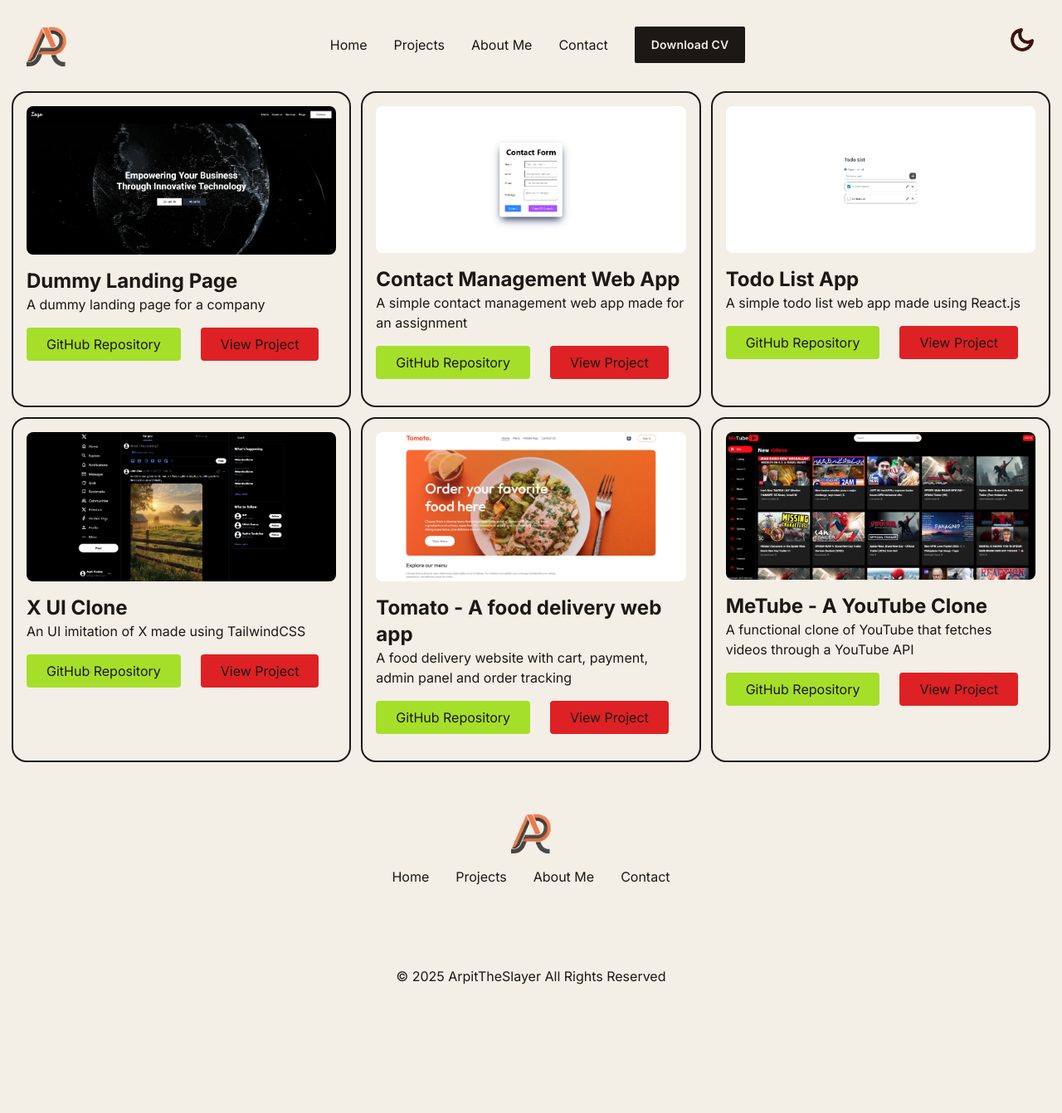
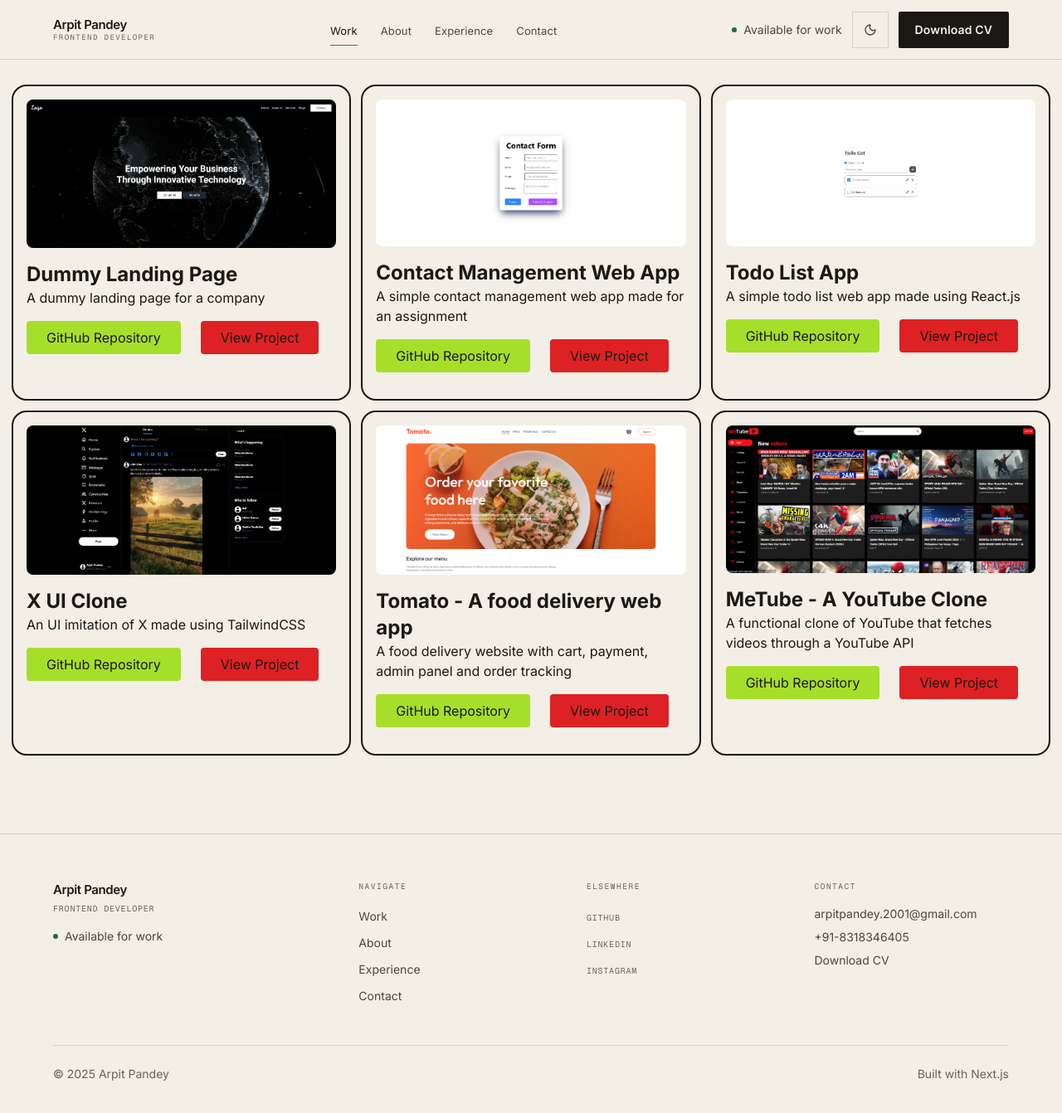
Before and after one commit to ArpitTheSlayer/portfolio-website, a Next.js app: page /projects in a window 1280 px wide. Shown: the top 1342 px of the page at 83% size. Before the commit the page ends 1205 px from the top, so only its background shows below. Built offline with nearby package versions, Linux system fonts and the light colour scheme.

Commit message:
feat(nav): rebuild header and footer for the signal system

```diff
--- a/components/Footer.tsx
+++ b/components/Footer.tsx
@@ -1,126 +1,91 @@
-"use client";
+import Link from "next/link";
+import { profile } from "@/lib/profile";
+import SocialLinks from "./SocialLinks";
 
-import Image from "next/image";
-import logoLight from "@/assets/svg/Logo-Light.svg";
-import logoDark from "@/assets/svg/Logo-Dark.svg";
-import Link from "next/link";
-import { useTheme } from "next-themes";
-import { useEffect, useState } from "react";
+const footerNav = [
+  { label: "Work", href: "/projects" },
+  { label: "About", href: "/#about" },
+  { label: "Experience", href: "/#experience" },
+  { label: "Contact", href: "/contact" },
+];
 
-const Footer = () => {
-  const [isHydrationFinished, setIsHydrationFinished] = useState(false)
-  const { theme } = useTheme();
+export default function Footer() {
+  return (
+    <footer className="mt-24 border-t border-line">
+      <div className="mx-auto max-w-site px-6 py-14 md:px-10 lg:px-16">
+        <div className="grid gap-10 md:grid-cols-2 lg:grid-cols-[1.4fr_1fr_1fr_1fr]">
+          <div>
+            <p className="text-[15px] font-semibold tracking-tight text-ink">
+              {profile.name}
+            </p>
+            <p className="mt-1 font-mono text-meta uppercase text-muted">
+              {profile.role}
+            </p>
+            <p className="mt-4 flex items-center gap-2 text-sm text-ink-soft">
+              <span aria-hidden="true" className="size-1.5 rounded-full bg-ok" />
+              <span>{profile.availability}</span>
+            </p>
+          </div>
 
-  useEffect(() => {
-    setIsHydrationFinished(true)
-  }, [])
+          <div>
+            <p className="font-mono text-label uppercase text-muted">Navigate</p>
+            <ul className="mt-4 flex flex-col gap-2">
+              {footerNav.map((item) => (
+                <li key={item.href}>
+                  <Link
+                    href={item.href}
+                    className="text-sm text-ink-soft underline-offset-4 transition-colors hover:text-accent-ink hover:underline"
+                  >
+                    {item.label}
+                  </Link>
+                </li>
+              ))}
+            </ul>
+          </div>
 
+          <div>
+            <p className="font-mono text-label uppercase text-muted">Elsewhere</p>
+            <div className="mt-4">
+              <SocialLinks className="flex flex-col gap-2" />
+            </div>
+          </div>
 
-  return (
-    <div className="mt-8">
-      <div className="bg-tia-maria-100 dark:bg-tia-maria-900 flex flex-col items-center py-8">
-        <Link href={"/"}>
-          {(isHydrationFinished) && <Image
-            src={theme === "dark" ? logoDark : logoLight}
-            alt="Logo"
-            className="size-8 md:size-12 mb-4"
-          />}
-        </Link>
-        <ul className="flex flex-col md:flex-row gap-4 md:gap-8 items-center">
-          <li className="text-h3 hover:underline">
-            <Link href={"/"}>Home</Link>
+          <div>
+            <p className="font-mono text-label uppercase text-muted">Contact</p>
+            <ul className="mt-4 flex flex-col gap-2 text-sm">
+              <li>
+                <a
+                  href={`mailto:${profile.email}`}
+                  className="text-ink-soft underline-offset-4 transition-colors hover:text-accent-ink hover:underline"
+                >
+                  {profile.email}
+                </a>
               </li>
-          <li className="text-h3 hover:underline">
-            <Link href={"/projects"}>Projects</Link>
+              <li>
+                <a
+                  href={profile.phoneHref}
+                  className="text-ink-soft underline-offset-4 transition-colors hover:text-accent-ink hover:underline"
+                >
+                  {profile.phone}
+                </a>
               </li>
-          <li className="text-h3 hover:underline">
-            <Link href={"/#about"}>About Me</Link>
-          </li>
-          <li className="text-h3 hover:underline">
-            <Link href={"/contact"}>Contact</Link>
+              <li>
+                <a
+                  href={profile.cv}
+                  className="text-ink-soft underline-offset-4 transition-colors hover:text-accent-ink hover:underline"
+                >
+                  Download CV
+                </a>
               </li>
             </ul>
-        <div className="flex gap-4 justify-center mt-4">
-          <Link href={"https://github.com/arpittheslayer"} target="_blank">
-            <svg
-              fill="none"
-              width="32"
-              height="32"
-              viewBox="0 0 32 32"
-              xmlns="http://www.w3.org/2000/svg"
-              className="stroke-tia-maria-950 dark:stroke-tia-maria-50"
-            >
-              <path
-                d="M12.0001 25.3333C5.33341 27.3333 5.33341 22 2.66675 21.3333M21.3334 29.3333V24.1733C21.3834 23.5375 21.2975 22.8984 21.0814 22.2984C20.8653 21.6984 20.524 21.1512 20.0801 20.6933C24.2667 20.2267 28.6667 18.64 28.6667 11.36C28.6664 9.49843 27.9503 7.70826 26.6667 6.36C27.2746 4.73134 27.2316 2.93113 26.5467 1.33333C26.5467 1.33333 24.9734 0.866665 21.3334 3.30666C18.2774 2.47843 15.0561 2.47843 12.0001 3.30666C8.36008 0.866665 6.78675 1.33333 6.78675 1.33333C6.10192 2.93113 6.05894 4.73134 6.66675 6.36C5.37358 7.71826 4.65678 9.52462 4.66675 11.4C4.66675 18.6267 9.06675 20.2133 13.2534 20.7333C12.8147 21.1866 12.4764 21.7272 12.2605 22.3199C12.0446 22.9126 11.9558 23.5441 12.0001 24.1733V29.3333"
-                strokeWidth="2.5"
-                strokeLinecap="round"
-                strokeLinejoin="round"
-              />
-            </svg>
-          </Link>
-          <Link href={"https://linkedin.com/in/arpittheslayer"} target="_blank">
-            <svg
-              fill="none"
-              width="32"
-              height="32"
-              viewBox="0 0 32 32"
-              xmlns="http://www.w3.org/2000/svg"
-              className="stroke-tia-maria-950 dark:stroke-tia-maria-50"
-            >
-              <path
-                d="M21.3334 10.6667C23.4551 10.6667 25.49 11.5095 26.9903 13.0098C28.4906 14.5101 29.3334 16.5449 29.3334 18.6667V28H24.0001V18.6667C24.0001 17.9594 23.7191 17.2811 23.219 16.781C22.7189 16.2809 22.0407 16 21.3334 16C20.6262 16 19.9479 16.2809 19.4478 16.781C18.9477 17.2811 18.6667 17.9594 18.6667 18.6667V28H13.3334V18.6667C13.3334 16.5449 14.1763 14.5101 15.6766 13.0098C17.1769 11.5095 19.2117 10.6667 21.3334 10.6667Z"
-                strokeWidth="2.5"
-                strokeLinecap="round"
-                strokeLinejoin="round"
-              />
-              <path
-                d="M8.00008 12H2.66675V28H8.00008V12Z"
-                strokeWidth="2.5"
-                strokeLinecap="round"
-                strokeLinejoin="round"
-              />
-              <path
-                d="M5.33341 7.99999C6.80617 7.99999 8.00008 6.80608 8.00008 5.33332C8.00008 3.86056 6.80617 2.66666 5.33341 2.66666C3.86066 2.66666 2.66675 3.86056 2.66675 5.33332C2.66675 6.80608 3.86066 7.99999 5.33341 7.99999Z"
-                strokeWidth="2.5"
-                strokeLinecap="round"
-                strokeLinejoin="round"
-              />
-            </svg>
-          </Link>{" "}
-          <Link href={"https://instagram.com/arpittheslayer"} target="_blank">
-            <svg
-              fill="none"
-              width="32"
-              height="32"
-              viewBox="0 0 32 32"
-              xmlns="http://www.w3.org/2000/svg"
-              className="stroke-tia-maria-950 dark:stroke-tia-maria-50"
-            >
-              <path
-                d="M23.3334 8.66666H23.3467M9.33341 2.66666H22.6667C26.3486 2.66666 29.3334 5.65142 29.3334 9.33332V22.6667C29.3334 26.3486 26.3486 29.3333 22.6667 29.3333H9.33341C5.65152 29.3333 2.66675 26.3486 2.66675 22.6667V9.33332C2.66675 5.65142 5.65152 2.66666 9.33341 2.66666ZM21.3334 15.16C21.498 16.2697 21.3084 17.4029 20.7918 18.3987C20.2751 19.3944 19.4576 20.2019 18.4556 20.7062C17.4536 21.2106 16.318 21.3861 15.2105 21.2079C14.1029 21.0297 13.0798 20.5068 12.2865 19.7135C11.4933 18.9203 10.9704 17.8972 10.7922 16.7896C10.614 15.6821 10.7895 14.5465 11.2938 13.5445C11.7982 12.5425 12.6057 11.725 13.6014 11.2083C14.5971 10.6916 15.7304 10.5021 16.8401 10.6667C17.972 10.8345 19.0199 11.3619 19.829 12.1711C20.6381 12.9802 21.1656 14.0281 21.3334 15.16Z"
-                strokeWidth="2"
-                strokeLinecap="round"
-                strokeLinejoin="round"
-              />
-            </svg>
-          </Link>
           </div>
         </div>
-      <div className="bg-tia-maria-950 dark:bg-tia-maria-50">
-        <p className="text-tia-maria-50 dark:text-tia-maria-950 text-h3 text-center py-4">
-          © 2025{" "}
-          <Link
-            href={"https://github.com/arpittheslayer"}
-            target="_blank"
-            className="text-tia-maria-500 hover:underline"
-          >
-            ArpitTheSlayer
-          </Link>{" "}
-          All Rights Reserved
-        </p>
+
+        <div className="mt-12 flex flex-col gap-3 border-t border-line pt-6 text-sm text-muted sm:flex-row sm:justify-between">
+          <p>© {new Date().getFullYear()} {profile.name}</p>
+          <p>Built with Next.js</p>
         </div>
       </div>
+    </footer>
   );
-};
-
-export default Footer;
+}
--- a/components/Navbar.tsx
+++ b/components/Navbar.tsx
@@ -1,91 +1,226 @@
 "use client";
 
-import Image from "next/image";
-import logoLight from "@/assets/svg/Logo-Light.svg";
-import logoDark from "@/assets/svg/Logo-Dark.svg";
-import moon from "@/assets/svg/Moon.svg";
-import sun from "@/assets/svg/Sun.svg";
+import { useEffect, useRef, useState } from "react";
+import Link from "next/link";
+import { usePathname } from "next/navigation";
+import { Menu, X } from "lucide-react";
 import Button from "./Button";
-import { useEffect, useState } from "react";
-import Link from "next/link";
-import { useTheme } from "next-themes";
+import ThemeToggle from "./ThemeToggle";
 
-const NavLinks = () => {
+const navItems = [
+  { label: "Work", href: "/projects" },
+  { label: "About", href: "/#about" },
+  { label: "Experience", href: "/#experience" },
+  { label: "Contact", href: "/contact" },
+];
+
+function NavLinks({
+  activeHref,
+  onItemClick,
+  mobile = false,
+}: {
+  activeHref: string;
+  onItemClick?: () => void;
+  mobile?: boolean;
+}) {
   return (
-    <ul className="flex flex-col md:flex-row gap-4 md:gap-8 items-center">
-      <li className="text-h3 hover:underline">
-        <Link href={"/"}>Home</Link>
-      </li>
-      <li className="text-h3 hover:underline">
-        <Link href={"/projects"}>Projects</Link>
-      </li>
-      <li className="text-h3 hover:underline">
-        <Link href={"/#about"}>About Me</Link>
-      </li>
-      <li className="text-h3 hover:underline">
-        <Link href={"/contact"}>Contact</Link>
-      </li>
-      <Button text={"Download CV"} link={"/Resume.pdf"} />
+    <ul className={mobile ? "flex flex-col" : "flex items-center gap-7"}>
+      {navItems.map((item) => {
+        const isActive = activeHref === item.href;
+        return (
+          <li key={item.href}>
+            <Link
+              href={item.href}
+              onClick={onItemClick}
+              aria-current={isActive ? "page" : undefined}
+              className={
+                mobile
+                  ? `flex min-h-11 items-center border-b border-line text-lg transition-colors ${
+                      isActive ? "text-accent-ink" : "text-ink hover:text-accent-ink"
+                    }`
+                  : `relative py-2 text-[13px] tracking-[0.01em] transition-colors ${
+                      isActive
+                        ? "text-ink after:absolute after:inset-x-0 after:-bottom-[2px] after:h-px after:bg-accent"
+                        : "text-ink-soft hover:text-ink"
+                    }`
+              }
+            >
+              {item.label}
+            </Link>
+          </li>
+        );
+      })}
     </ul>
   );
-};
+}
 
-const Navbar = () => {
+export default function Navbar() {
   const [showMenu, setShowMenu] = useState(false);
-  const [isHydrationFinished, setIsHydrationFinished] = useState(false)
-  const { theme, setTheme } = useTheme();
+  const pathname = usePathname();
+  const [activeSection, setActiveSection] = useState("");
+  const triggerRef = useRef<HTMLButtonElement>(null);
+  const panelRef = useRef<HTMLDivElement>(null);
+
+  const activeHref =
+    pathname === "/"
+      ? activeSection
+      : pathname.startsWith("/projects")
+        ? "/projects"
+        : pathname === "/contact"
+          ? "/contact"
+          : "";
 
   useEffect(() => {
-    setIsHydrationFinished(true)
-  }, [])
+    if (pathname !== "/") return;
 
+    const handleScroll = () => {
+      const sections = ["experience", "about"];
+      const scrollPosition = window.scrollY + 140;
+
+      let current = "";
+      for (const sectionId of sections) {
+        const el = document.getElementById(sectionId);
+        if (el && scrollPosition >= el.offsetTop) {
+          current = `/#${sectionId}`;
+          break;
+        }
+      }
+      setActiveSection((prev) => (prev !== current ? current : prev));
+    };
+
+    window.addEventListener("scroll", handleScroll, { passive: true });
+    window.addEventListener("hashchange", handleScroll);
+    return () => {
+      window.removeEventListener("scroll", handleScroll);
+      window.removeEventListener("hashchange", handleScroll);
+    };
+  }, [pathname]);
+
+  useEffect(() => {
+    if (!showMenu) return;
+    const panel = panelRef.current;
+    if (!panel) return;
+
+    const previousOverflow = document.body.style.overflow;
+    document.body.style.overflow = "hidden";
+
+    const focusables = () =>
+      Array.from(
+        panel.querySelectorAll<HTMLElement>(
+          'a[href], button:not([disabled]), [tabindex]:not([tabindex="-1"])'
+        )
+      ).filter((element) => element.offsetParent !== null);
+
+    focusables()[0]?.focus();
+
+    const handleKeyDown = (event: KeyboardEvent) => {
+      if (event.key === "Escape") {
+        event.preventDefault();
+        setShowMenu(false);
+        triggerRef.current?.focus();
+        return;
+      }
+      if (event.key !== "Tab") return;
+      const items = focusables();
+      if (items.length === 0) return;
+      const first = items[0];
+      const last = items[items.length - 1];
+      if (event.shiftKey && document.activeElement === first) {
+        event.preventDefault();
+        last.focus();
+      } else if (!event.shiftKey && document.activeElement === last) {
+        event.preventDefault();
+        first.focus();
+      }
+    };
+
+    document.addEventListener("keydown", handleKeyDown);
+    return () => {
+      document.removeEventListener("keydown", handleKeyDown);
+      document.body.style.overflow = previousOverflow;
+    };
+  }, [showMenu]);
+
+  const closeMenu = () => {
+    setShowMenu(false);
+    triggerRef.current?.focus();
+  };
 
   return (
-    <div className="flex justify-between m-4 md:m-8 relative">
-      <Link href={"/"}>
-        {(isHydrationFinished) && <Image
-          src={theme === "dark" ? logoDark : logoLight}
-          alt="Logo"
-          className="size-8 md:size-12"
-        />}
-      </Link>
-      <div className="hidden md:block">
-        <NavLinks />
+    <header className="sticky top-0 z-40 h-[72px] border-b border-line bg-paper/95">
+      <div className="mx-auto flex h-full max-w-site items-center justify-between px-6 md:px-10 lg:px-16">
+        <Link href="/" className="flex flex-col leading-none">
+          <span className="text-[15px] font-semibold tracking-tight text-ink">
+            Arpit Pandey
+          </span>
+          <span className="mt-1 font-mono text-[9px] uppercase tracking-[0.16em] text-muted">
+            Frontend Developer
+          </span>
+        </Link>
+
+        <nav aria-label="Primary" className="hidden lg:block">
+          <NavLinks activeHref={activeHref} />
+        </nav>
+
+        <div className="flex items-center gap-2 sm:gap-3">
+          <div className="hidden items-center gap-2 text-sm text-ink-soft xl:flex">
+            <span aria-hidden="true" className="size-1.5 rounded-full bg-ok" />
+            <span>Available for work</span>
+          </div>
+          <ThemeToggle className="hidden lg:grid" />
+          <Button
+            text="Download CV"
+            link="/Resume.pdf"
+            className="hidden lg:inline-flex"
+          />
+          <button
+            ref={triggerRef}
+            type="button"
+            onClick={() => (showMenu ? closeMenu() : setShowMenu(true))}
+            aria-label={showMenu ? "Close menu" : "Open menu"}
+            aria-expanded={showMenu}
+            aria-controls="mobile-nav"
+            className="grid size-11 place-items-center border border-line text-ink transition-colors hover:border-ink lg:hidden"
+          >
+            {showMenu ? (
+              <X aria-hidden="true" className="size-5" />
+            ) : (
+              <Menu aria-hidden="true" className="size-5" />
+            )}
+          </button>
+        </div>
       </div>
-      <div className="flex gap-8">
-        {(isHydrationFinished) && <Image
-          src={theme === "dark" ? sun : moon}
-          alt={theme === "dark" ? "Sun icon" : "Half moon icon"}
-          onClick={() => {
-            setTheme(theme === "dark" ? "light" : "dark");
-          }}
-          className="size-8 cursor-pointer"
-        />}
-        <svg
-          width="32"
-          height="32"
-          fill="none"
-          viewBox="0 0 32 32"
-          xmlns="http://www.w3.org/2000/svg"
-          onClick={() => setShowMenu(!showMenu)}
-          className="size-8 cursor-pointer stroke-tia-maria-950 dark:stroke-tia-maria-50 select-none md:hidden"
+
+      {showMenu && (
+        <div
+          id="mobile-nav"
+          ref={panelRef}
+          role="dialog"
+          aria-modal="true"
+          aria-label="Menu"
+          className="fixed inset-x-0 bottom-0 top-[72px] z-30 overflow-y-auto bg-paper px-6 py-8 lg:hidden"
         >
-          <path
-            d="M4 16H28M4 8H28M4 24H28"
-            strokeWidth="3"
-            strokeLinecap="round"
-            strokeLinejoin="round"
-          />
-        </svg>
-      </div>
-      <div
-        className={`absolute top-12 bg-tia-maria-50 dark:bg-tia-maria-950 w-full p-4 ${showMenu ? "" : "hidden"
-          }`}
-      >
-        <NavLinks />
-      </div>
-    </div>
+          <nav aria-label="Mobile">
+            <NavLinks
+              activeHref={activeHref}
+              onItemClick={closeMenu}
+              mobile
+            />
+          </nav>
+          <div className="mt-8 flex flex-col gap-4">
+            <ThemeToggle />
+            <Button
+              text="Download CV"
+              link="/Resume.pdf"
+              className="w-full"
+            />
+          </div>
+          <p className="mt-8 flex items-center gap-2 text-sm text-ink-soft">
+            <span aria-hidden="true" className="size-1.5 rounded-full bg-ok" />
+            <span>Available for work</span>
+          </p>
+        </div>
+      )}
+    </header>
   );
-};
-
-export default Navbar;
+}
```
Lines whose indentation alone changed are shown as unchanged.
